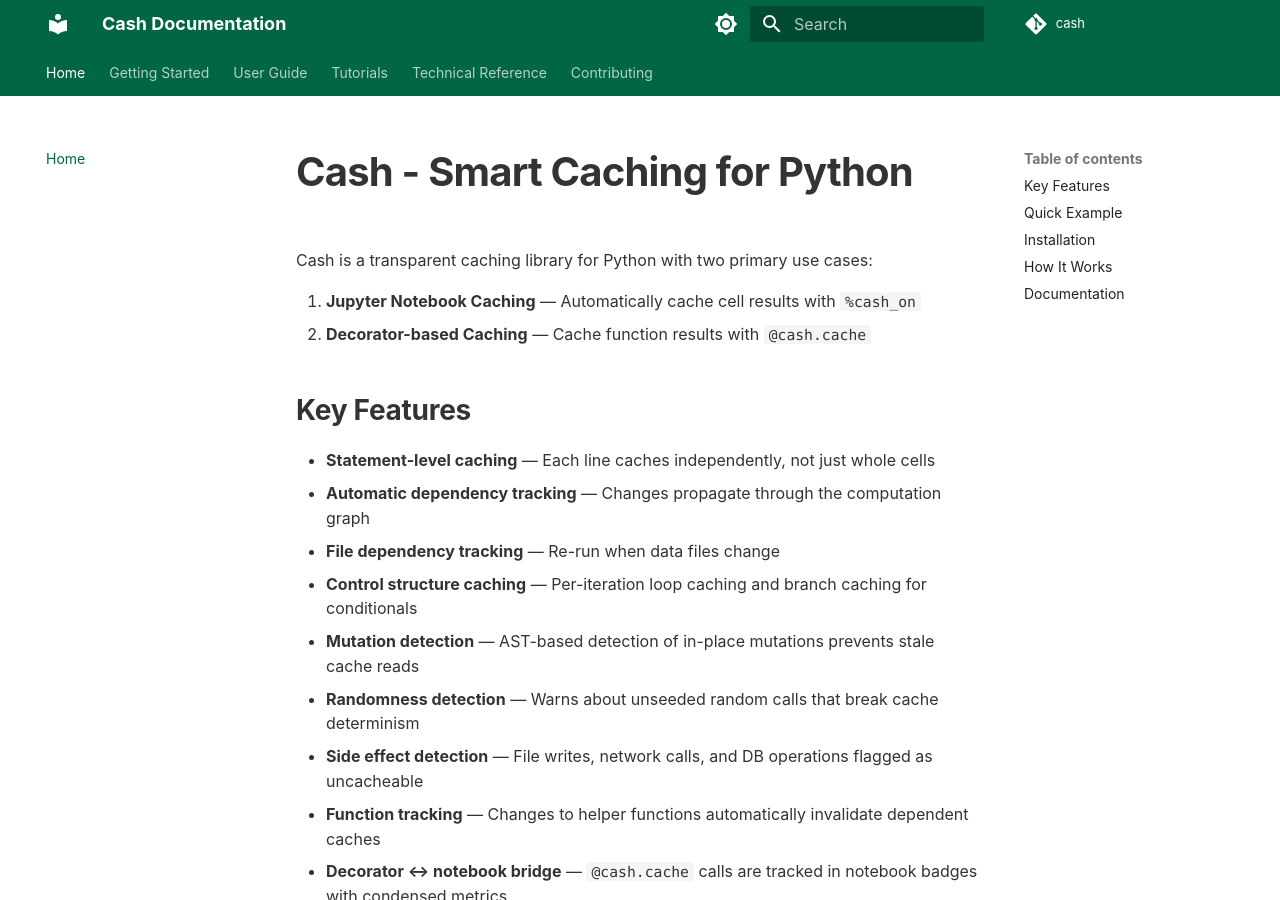
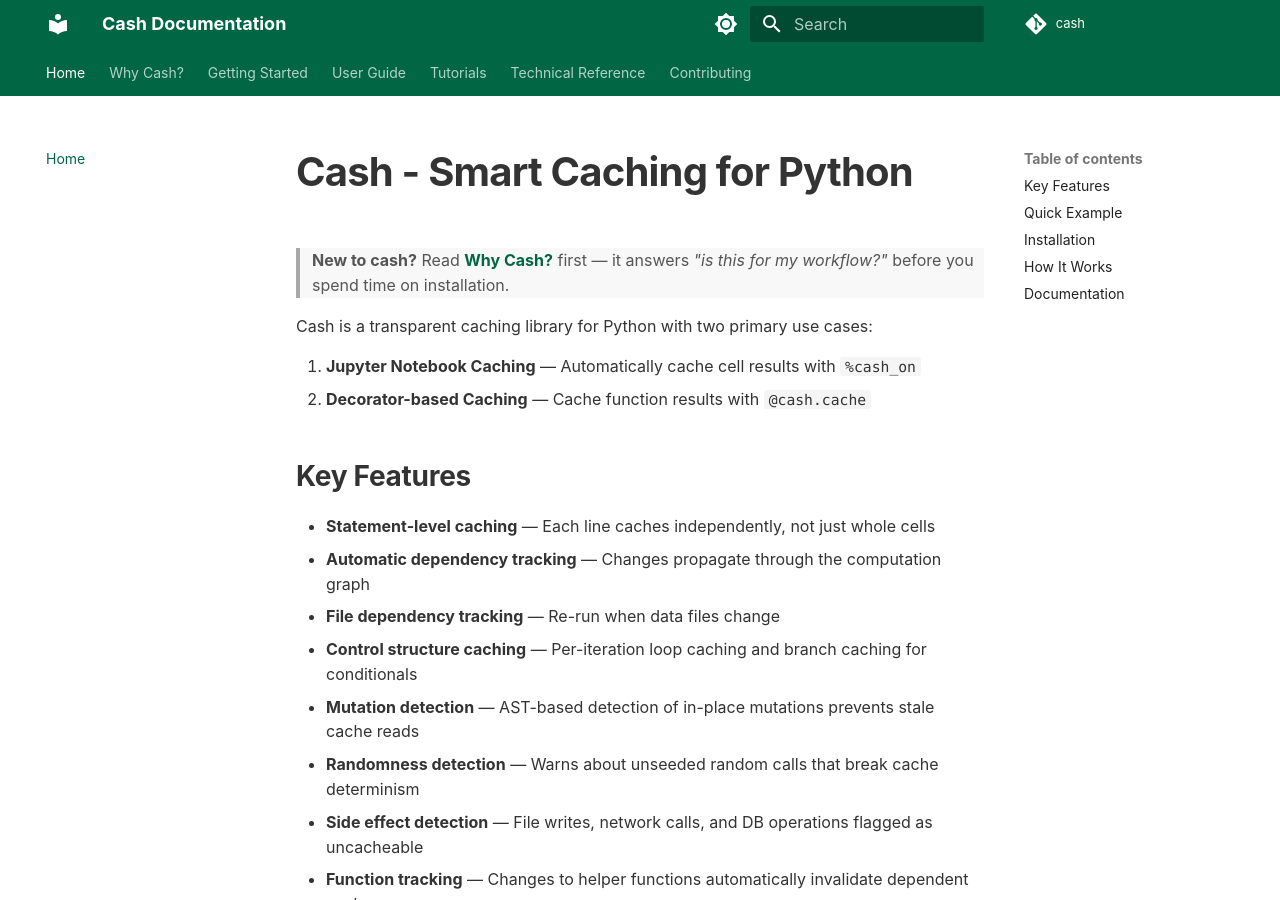
Before and after one commit to galgtonold/cash, an MkDocs documentation site: the page built from docs/index.md, in a window 1280 px wide and 900 px high. Built offline with MkDocs 1.6.1 and Material for MkDocs 9.7.7, drawn with Linux system fonts in a browser that asks for light colours; comment, search, counter and statistics services are not loaded.

Commit message:
docs(why-cash): scaffold page, add to nav, link from index

```diff
--- a/docs/index.md
+++ b/docs/index.md
@@ -1,4 +1,7 @@
 # Cash - Smart Caching for Python
+
+> **New to cash?** Read **[Why Cash?](why-cash.md)** first — it answers
+> *"is this for my workflow?"* before you spend time on installation.
 
 Cash is a transparent caching library for Python with two primary use cases:
 
--- a/mkdocs.yml
+++ b/mkdocs.yml
@@ -83,6 +83,7 @@
 
 nav:
   - Home: index.md
+  - "Why Cash?": why-cash.md
   - Getting Started:
     - Installation: getting-started/installation.md
     - Quick Start: getting-started/quickstart.md
```
Also changed, not shown: docs/why-cash.md (added, +4 -0 lines).
